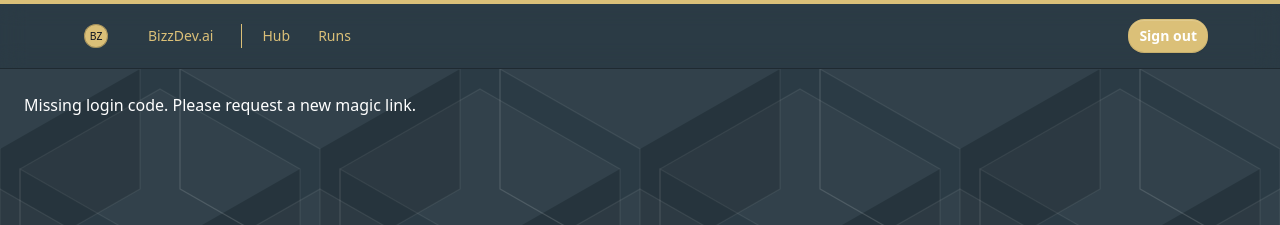
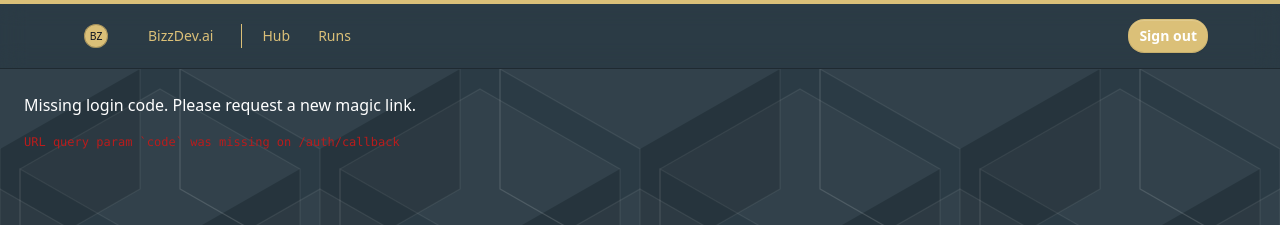
Before and after one commit to balazsbereznai/bizzdev-ai, a Next.js app: page /auth/callback in a window 1280 px wide. Shown: the top 225 px of the page. Built offline with nearby package versions, Linux system fonts and the light colour scheme; no server answers.

Commit message:
chore(auth): surface Supabase error details on magic-link callback

```diff
--- a/app/auth/callback/page.tsx
+++ b/app/auth/callback/page.tsx
@@ -7,6 +7,7 @@ import { createClient } from "@/lib/supabase-browser";
 
 export default function Callback() {
   const [msg, setMsg] = useState("Finishing sign in…");
+  const [debug, setDebug] = useState<string | null>(null);
   const router = useRouter();
   const searchParams = useSearchParams();
   const supabase = createClient();
@@ -18,24 +19,58 @@ export default function Callback() {
 
       if (!code) {
         setMsg("Missing login code. Please request a new magic link.");
+        setDebug("URL query param `code` was missing on /auth/callback");
         return;
       }
 
-      // Exchange the code from the magic link for a session
+      try {
         const { data, error } = await supabase.auth.exchangeCodeForSession(code);
 
         if (error || !data.session) {
           console.error("Error exchanging code for session", error);
           setMsg("Could not sign in. Try again.");
+          setDebug(
+            error?.message
+              ? `Supabase error: ${error.message}`
+              : `Supabase returned no session. Raw response: ${JSON.stringify(
+                  data
+                )}`
+          );
           return;
         }
 
         setMsg("Signed in. Redirecting…");
         router.replace(next);
+      } catch (err: any) {
+        console.error("Unexpected error during auth callback", err);
+        setMsg("Could not sign in. Try again.");
+        setDebug(
+          err?.message
+            ? `Unexpected error: ${err.message}`
+            : `Unexpected error: ${String(err)}`
+        );
+      }
     };
 
     run();
   }, [router, searchParams, supabase]);
 
-  return <main style={{ padding: 24 }}>{msg}</main>;
+  return (
+    <main style={{ padding: 24 }}>
+      <p>{msg}</p>
+      {debug && (
+        <pre
+          style={{
+            marginTop: 16,
+            fontSize: 12,
+            color: "#b91c1c",
+            whiteSpace: "pre-wrap",
+            wordBreak: "break-word",
+          }}
+        >
+          {debug}
+        </pre>
+      )}
+    </main>
+  );
 }
```
Lines whose indentation alone changed are shown as unchanged.
